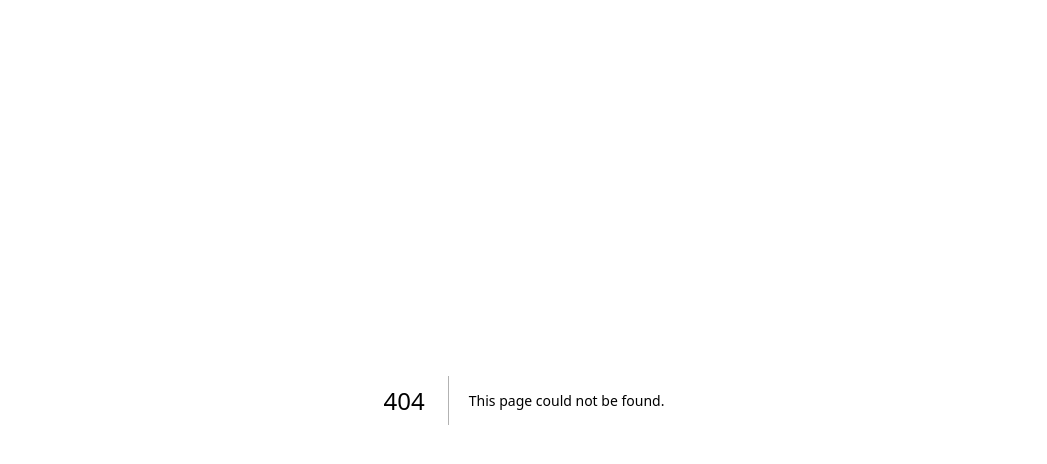
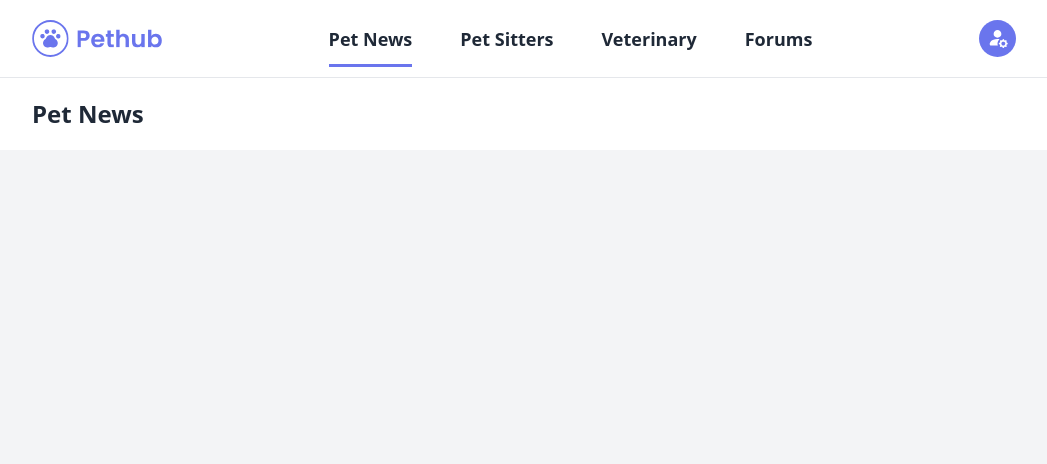
Before and after one commit to Cwjiee/pethub-frontend, a Next.js app: page /pet-news in a window 1280 px wide. Before the commit this address had no page. Shown: the top 464 px of the page, without its empty margins (116-1163 px from the left). Built offline with nearby package versions, Linux system fonts and the light colour scheme.

Commit message:
factor: implement atomic design

```diff
--- a/src/components/Navbar.jsx
+++ b/src/components/organisms/Navbar.jsx
@@ -1,15 +1,15 @@
-import Links from "./Links";
+import Links from "../atoms/Links";
 import Image from "next/image";
 import { v4 } from "uuid";
 
 export default function Navbar({ children }) {
   const links = [
     {
-      href: "/petNews",
+      href: "/pet-news",
       label: "Pet News",
     },
     {
-      href: "/petSitters",
+      href: "/pet-sitters",
       label: "Pet Sitters",
     },
     {
--- a/src/pages/forums.jsx
+++ b/src/pages/forums.jsx
@@ -1,6 +1,6 @@
-import Navbar from "@/components/Navbar";
-import Searchbar from "@/components/Searchbar";
-import Posts from "@/components/Posts";
+import Navbar from "@/components/organisms/Navbar";
+import Searchbar from "@/components/molecules/Searchbar";
+import Posts from "@/components/molecules/Posts";
 import { useState } from "react";
 import { v4 } from "uuid";
 
--- /dev/null
+++ b/src/pages/pet-news.jsx
@@ -0,0 +1,5 @@
+import Navbar from "@/components/organisms/Navbar";
+
+export default function PetNews() {
+  return <Navbar>Pet News</Navbar>;
+}
--- /dev/null
+++ b/src/pages/pet-sitters.jsx
@@ -0,0 +1,5 @@
+import Navbar from "@/components/organisms/Navbar";
+
+export default function PetSitters() {
+  return <Navbar>Pet Sitters</Navbar>;
+}
--- a/src/pages/petNews.jsx
+++ /dev/null
@@ -1,7 +0,0 @@
-import Navbar from "@/components/Navbar"
-
-export default function PetNews() {
-  return (
-    <Navbar>Pet News</Navbar>
-  )
-}
--- a/src/pages/petSitters.jsx
+++ /dev/null
@@ -1,7 +0,0 @@
-import Navbar from "@/components/Navbar"
-
-export default function PetSitters() {
-  return (
-    <Navbar>Pet Sitters</Navbar>
-  )
-}
--- a/src/pages/register.jsx
+++ b/src/pages/register.jsx
@@ -1,5 +1,5 @@
 import Image from "next/image";
-import Form from "@/components/Form";
+import Form from "@/components/molecules/Form";
 
 export default function Register() {
   return (
--- a/src/pages/veterinary.jsx
+++ b/src/pages/veterinary.jsx
@@ -1,7 +1,5 @@
-import Navbar from "@/components/Navbar"
+import Navbar from "@/components/organisms/Navbar";
 
 export default function Veterinary() {
-  return (
-    <Navbar>Veterinary</Navbar>
-  )
+  return <Navbar>Veterinary</Navbar>;
 }
```
Also changed, not shown: src/components/atoms/Links.jsx (renamed from src/components/Links.jsx), src/components/molecules/Form.jsx (renamed from src/components/Form.jsx), src/components/molecules/Posts.jsx (renamed from src/components/Posts.jsx), src/components/molecules/Searchbar.jsx (renamed from src/components/Searchbar.jsx).
